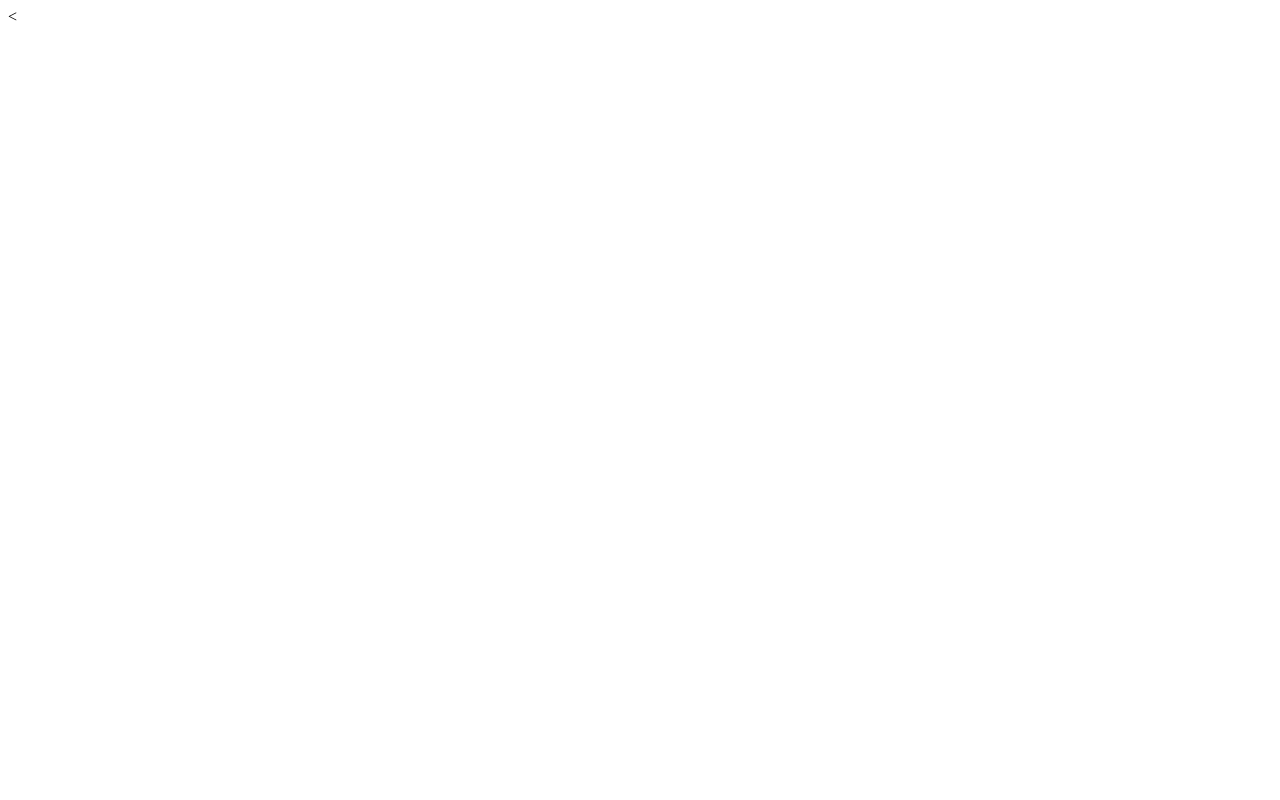
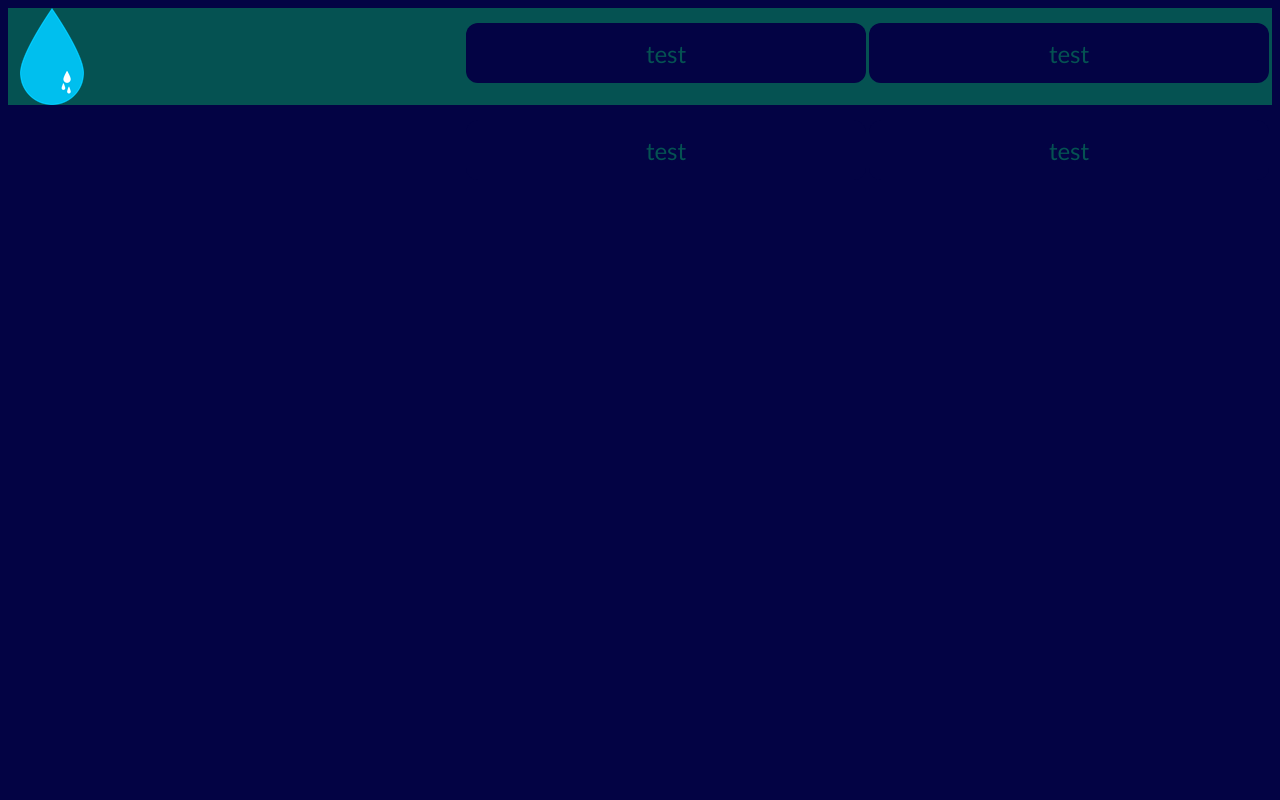
Before and after one commit to lugamecooper/nuit-de-l-info-2024, a PHP site: page / in a window 1280 px wide. Before the commit the page is almost empty. Run offline with PHP 8.4, Linux system fonts and the light colour scheme.

Commit message:
header push

```diff
--- a/index.php
+++ b/index.php
@@ -1,3 +1,18 @@
 <html>
-    <
+    <head>
+        <title>
+            OceanQT
+        </title>
+        <link rel="stylesheet" href="./style.css">
+        <meta name="viewport" content="width=device-width, initial-scale=1">
+    </head>
+    <body>
+        <div class="header">
+            <img src="./src/images/drop-of-water-free-png.png">
+            <button>test</button>
+            <button>test</button>
+            <button>test</button>
+            <button>test</button>
+        </div>
+    </body>
 </html>
--- /dev/null
+++ b/style.css
@@ -0,0 +1,35 @@
+body{
+    background-color: rgb(3, 3, 68);
+    overflow-x: hidden;
+}
+a,button,title{
+    font-family: 'Gill Sans', 'Gill Sans MT', Calibri, 'Trebuchet MS', sans-serif;
+}
+
+
+.header{
+    background-color: rgb(5, 82, 82);
+    top: 0;
+    left: 0;
+    position: sticky;
+}
+.header img{
+    padding-left: 12px;
+}
+.header button{
+    padding: 12px;
+    width: 400px;
+    height: 60px;
+    border-radius: 12px;
+    float: right;
+    margin-top: 15px;
+    margin-right: 3px;
+    border: 0px;
+    background-color: rgb(3, 3, 68);
+    color: rgb(5, 82, 82);
+    font-size: 24;
+}
+.header button:hover{
+    background-color: rgb(5, 82, 82);
+    color: rgb(3, 3, 68);
+}
```
